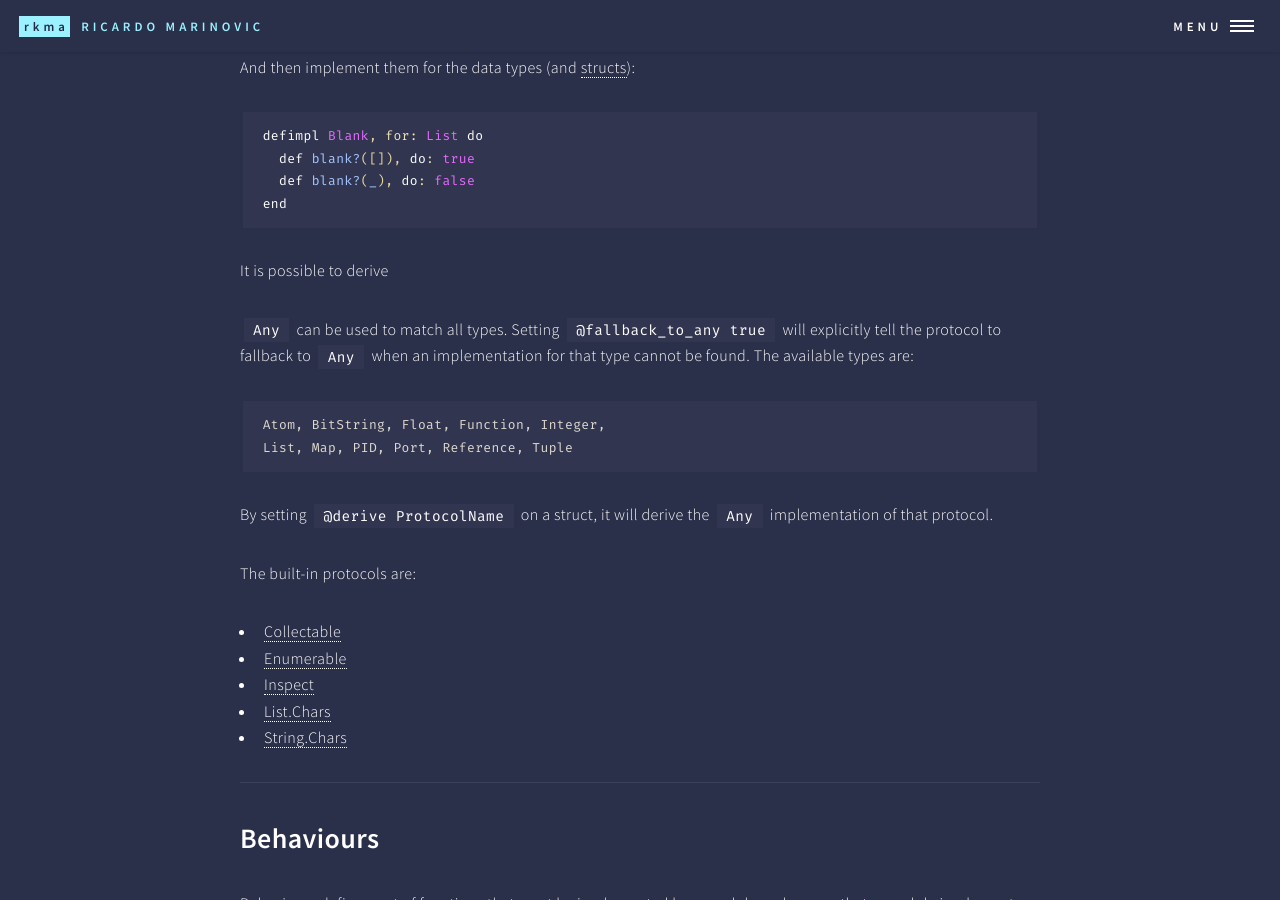
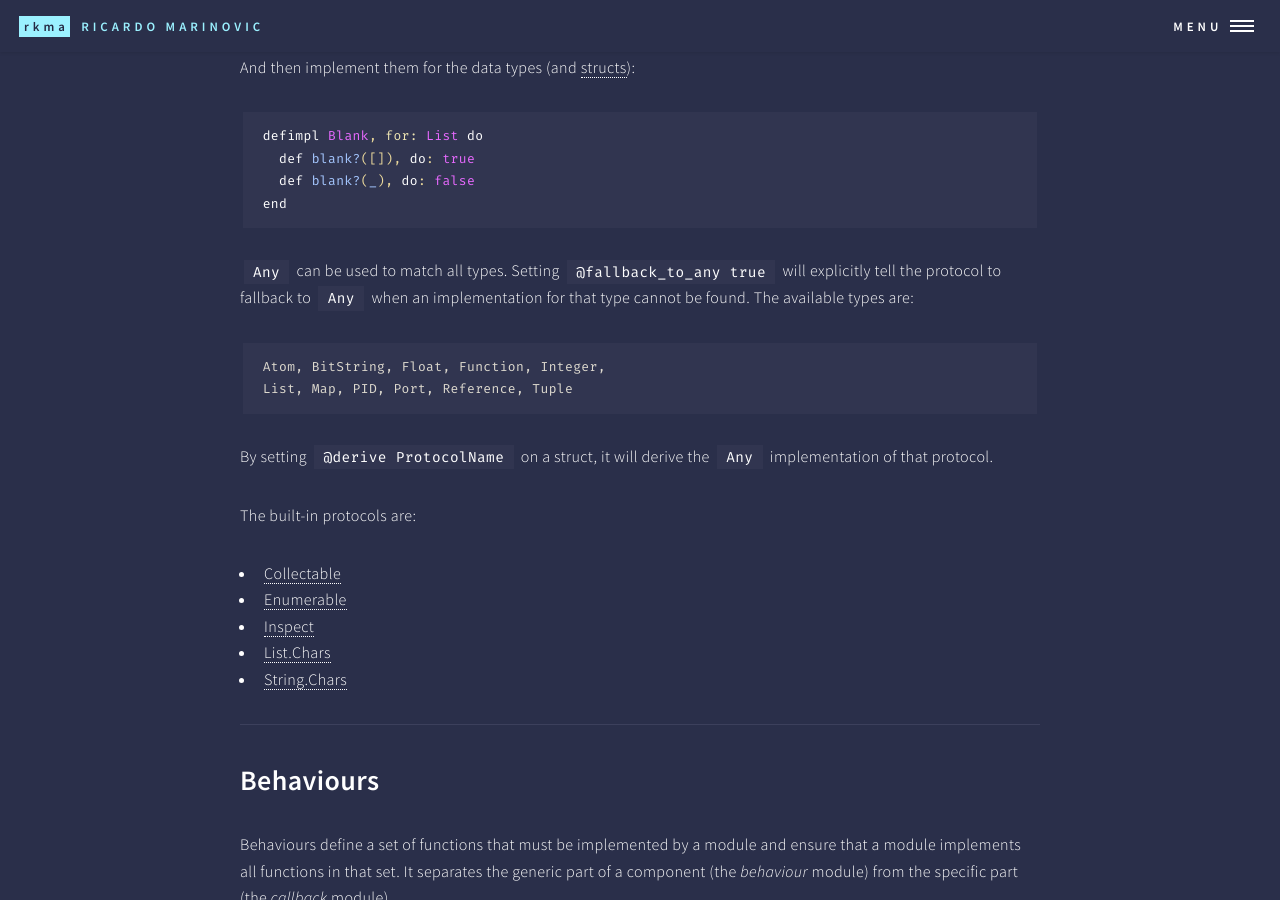
Before and after one commit to ricmarinovic/ricmarinovic.github.io, a Jekyll site: the page built from elixir/_posts/2016-11-15-syntax.md, in a window 1280 px wide and 900 px high, scrolled down 14373 px. Built offline with Jekyll 4.4.1, drawn with Linux system fonts in a browser that asks for light colours; comment, search, counter and statistics services are not loaded.

Commit message:
edit post elixir syntax

````diff
--- a/elixir/_posts/2016-11-15-syntax.md
+++ b/elixir/_posts/2016-11-15-syntax.md
@@ -507,8 +507,6 @@ defimpl Blank, for: List do
 end
 ```
 
-It is possible to derive
-
 `Any` can be used to match all types. Setting `@fallback_to_any true` will explicitly tell the protocol to fallback to `Any` when an implementation for that type cannot be found. The available types are:
 
 ```
````
